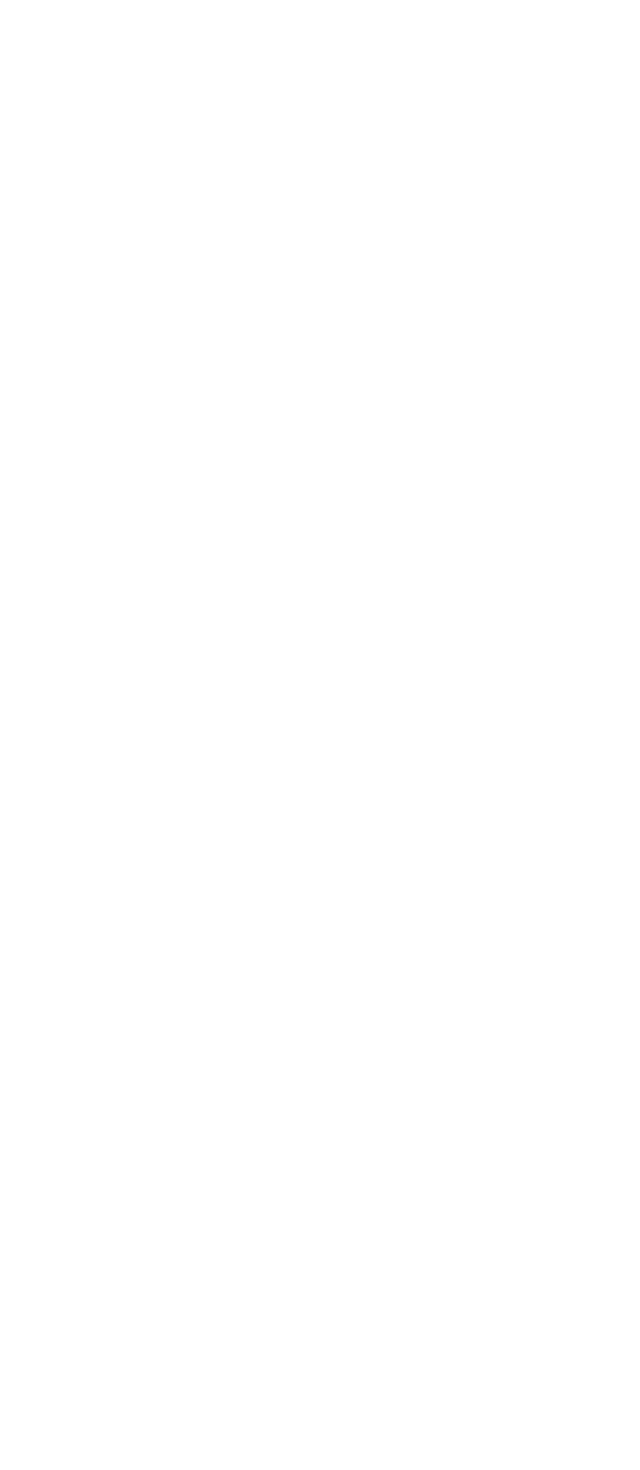
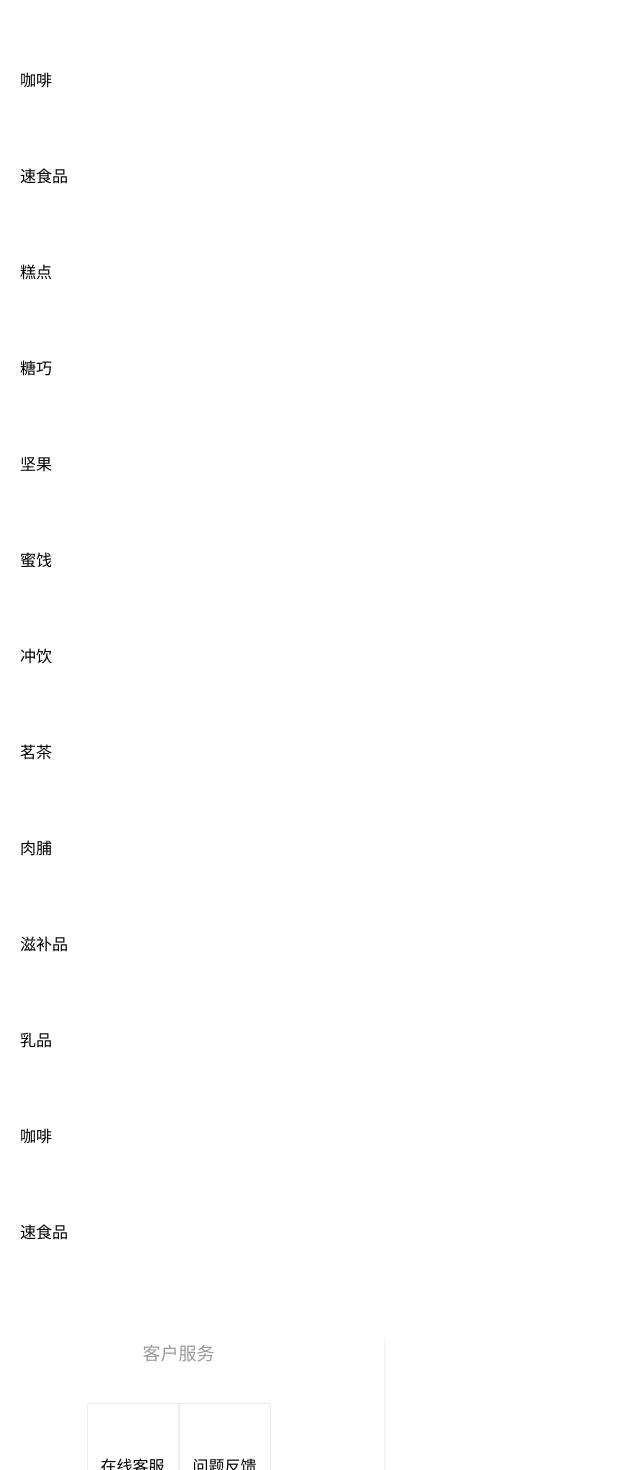
Before and after one commit to LynasTing/rabbit-v3-ts, a Vue app: page / in a window 1280 px wide. Shown: the part 1320-2790 px from the top of the page, without its empty margins (0-640 px from the left). Before the commit the page ends 800 px from the top, so only its background shows below. Built offline with nearby package versions, Linux system fonts and the light colour scheme; no server answers; a small style sheet from the web is missing.

Commit message:
顶部导航栏样式完成，底部栏区域上半部分样式完成

```diff
--- a/package.json
+++ b/package.json
@@ -19,7 +19,7 @@
     "vue-router": "^4.1.5"
   },
   "devDependencies": {
-    "@types/node": "^18.8.3",
+    "@types/node": "^18.8.0",
     "@vitejs/plugin-vue": "^3.1.0",
     "sass": "^1.55.0",
     "sass-loader": "^13.1.0",
--- a/src/assets/styles/common.scss
+++ b/src/assets/styles/common.scss
@@ -2,18 +2,18 @@
 * {
   box-sizing: border-box;
 }
-ul, h1, h3, h4, p, dl, dd {
+/* ul, h1, h3, h4, p, dl, dd {
   margin: 0;
   padding: 0;
-}
-body {
-  height: 100%;
-  color: #333;
-  min-width: 1240px;
-  font: 1em/1.4 'Microsoft Yahei', 'PingFang SC', 'Avenir', 'Segoe UI', 'Hiragino Sans GB',
-    'STHeiti', 'Microsoft Sans Serif', 'WenQuanYi Micro Hei', sans-serif;
-}
+} */
+// body {
+//   height: 100%;
+//   color: #333;
+//   min-width: 1240px;
+//   font: 1em/1.4 'Microsoft Yahei', 'PingFang SC', 'Avenir', 'Segoe UI', 'Hiragino Sans GB',
+//     'STHeiti', 'Microsoft Sans Serif', 'WenQuanYi Micro Hei', sans-serif;
+// }
 .cus-container {
-  width: 1200px;
+  width: 1240px;
   margin: 0 auto;
 }
--- /dev/null
+++ b/src/views/layout/components/basic-footer/index.vue
@@ -0,0 +1,127 @@
+<template>
+  <footer class="basic-footer bg-white">
+    <!-- 上部 -->
+    <div class="cus-container">
+      <div class="top bg-white flex justify-between">
+        <dl class="">
+          <dt>客户服务</dt>
+          <div class="have-border">
+            <dd class="mr-3"><i class="iconfont icon-kefu"></i> 在线客服</dd>
+            <dd><i class="iconfont icon-question"></i> 问题反馈</dd>
+          </div>
+        </dl>
+        <!-- 关注我们 -->
+        <dl>
+          <dt>关注我们</dt>
+          <div class="have-border">
+            <dd class="mr-3"><i class="iconfont icon-weixin"></i> 公众号</dd>
+            <dd><i class="iconfont icon-weibo"></i> 微博</dd>
+         </div>
+        </dl>
+        <!-- 下载 -->
+        <dl>
+          <dt>下载APP</dt>
+          <div class="flex">
+            <dd class="mr-3 w-24 h-24 flex items-center justify-center down-img"><img src="@/assets/imgs/qrcode.jpg" /></dd>
+            <dd class="flex flex-col justify-center">
+              <span>扫描二维码</span>
+              <span>立马下载APP</span>
+              <a href="javascript:void(0)" class="w-24 bg-down text-white leading-8 h-8">下载页面</a>
+            </dd>
+          </div>
+        </dl>
+        <!-- 服务热线 -->
+        <dl class="no-border justify-evenly pr-0">
+          <dt>服务热线</dt>
+          <dd class=" text-center">
+            <p class="break-normal">400-0000-000</p>
+            <small class="text-base whitespace-nowrap">周一至周日 8:00-18:00</small>
+          </dd>
+        </dl>
+      </div>
+
+    </div>
+    <!-- 下部 -->
+    <div class="bottom bg-333">
+      底部2
+    </div>
+  </footer>
+</template>
+<script setup lang='ts' name="basicFooter">
+import { ref } from 'vue'
+</script>
+<style lang='scss' scoped>
+.basic-footer {
+  .top {
+    height: 290px;
+    padding: 60px 25px 40px 25px;
+    dl {
+      display: flex;
+      flex-direction: column;
+      justify-content: center;
+      align-items: center;
+      width: 340px;
+      padding: 0 72px;
+      border-right: 1px solid #F2F2F2;
+      dt {
+        font-size: 18px;
+        color: #999;
+        margin-bottom: 36px;
+      }
+      .have-border {
+        display: flex;
+        dd {
+          display: flex;
+          flex-direction: column;
+          align-items: center;
+          width: 92px;
+          height: 92px;
+          border: 1px solid #ededed;
+          i {
+            display: block;
+            height: 50px;
+            font-size: 36px;
+            color: #666;
+          }
+
+        }
+      }
+      dd {
+        img {
+            width: 76px;
+            height: 76px;
+          }
+        span {
+          font-size: 14px;
+          color: #999;
+          text-align: center;
+        }
+        a {
+          font-size: 14px;
+          text-align: center;
+          color: white;
+        }
+      }
+      .down-img {
+        width: 92px;
+        height: 92px;
+        border: 1px solid #ededed;
+      }
+    }
+    & > dl:first-child {
+      padding-left: 0;
+    }
+    .no-border {
+      border: none;
+      p {
+        font-size: 22px;
+        color: #666
+      }
+      small {
+        color: #999;
+      }
+    }
+  }
+
+}
+</style>
--- a/src/views/layout/components/basic-header/index.vue
+++ b/src/views/layout/components/basic-header/index.vue
@@ -12,7 +12,7 @@
       <!-- search -->
       <div class="search-box flex items-center rounded-full mx-10 pl-2 " :class="isFocus ? 'longInput':''">
         <i class="iconfont icon-search text-sm mr-1"></i>
-        <input type="text" placeholder="请输入搜索商品" class="text-sm rounded-full pl-1" @onfocus="searchBoxOnBlur" />
+        <input type="text" placeholder="请输入搜索商品" class="text-sm rounded-full pl-1" @change="searchBoxOnBlur" />
       </div>
       <!-- buyCar -->
       <div class="buy-car">
@@ -22,11 +22,13 @@
         </a>
       </div>
     </div>
+    <BasicInteraction />
   </header>
 </template>
 
 <script setup lang='ts' name="BasicHeader">
 import { ref } from 'vue'
+import BasicInteraction from '@/views/layout/components/basic-interaction/index.vue'
 const isFocus = ref(false)
 const goodsCategories = ref(['首页', '美食', '餐厨', '艺术', '电脑', '居家', '洗护', '孕婴', '服装', '杂货'])
 
--- a/src/views/layout/components/basic-interaction/index.vue
+++ b/src/views/layout/components/basic-interaction/index.vue
@@ -1,9 +1,9 @@
 <template>
-  <div class="basic-interaction">
-    <ul>
-      <li v-for="(item, index) in childrenNav" :key="index"><a href="javascript: void(0)">{{ item }}</a></li>
-    </ul>
-  </div>
+  <ul class="basic-interaction cus-container flex px-20 items-center">
+    <li v-for="(item, index) in childrenNav" :key="index" class="mr-14" >
+      <a href="javascript: void(0)" class="inline-block h-24">{{ item }}</a>
+    </li>
+  </ul>
 </template>
 
 <script setup lang='ts' name="BasicInteraction">
@@ -14,6 +14,8 @@ const childrenNav: Array<string> = ['糕点', '糖巧', '坚果', '蜜饯', '冲
 
 <style lang='scss' scoped>
 .basic-interaction {
-
+  li > a {
+    line-height: 96px;
+  }
 }
 </style>
--- a/src/views/layout/index.vue
+++ b/src/views/layout/index.vue
@@ -1,14 +1,17 @@
 <template>
-  <div class="layout bg-page-f5">
+  <div class="layout bg-page-f5 h-full">
     <BasicTopNav />
     <BasicHeader />
     <BasicInteraction />
+    <basicFooter />
   </div>
 </template>
 <script setup lang='ts' name="Layout">
+// 公共布局组件
 import BasicTopNav from '@/views/layout/components/basic-top-nav/index.vue'
 import BasicHeader from '@/views/layout/components/basic-header/index.vue'
 import BasicInteraction from '@/views/layout/components/basic-interaction/index.vue'
+import basicFooter from '@/views/layout/components/basic-footer/index.vue'
 // test
 </script>
 <script lang='ts' name="Layout">
--- a/tailwind.config.cjs
+++ b/tailwind.config.cjs
@@ -21,7 +21,8 @@ module.exports = {
     backgroundColor: theme => ({
       ...theme('colors'),
       '333': '#333',
-      'page-f5': '#F5F5F5'
+      'page-f5': '#F5F5F5',
+      'down': '#27ba9b !important'
     })
   },
   plugins: [],
```
Also changed, not shown: 1 other file (tests, documents, lock files or other folders).
